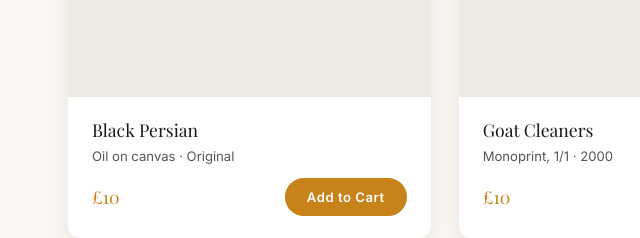
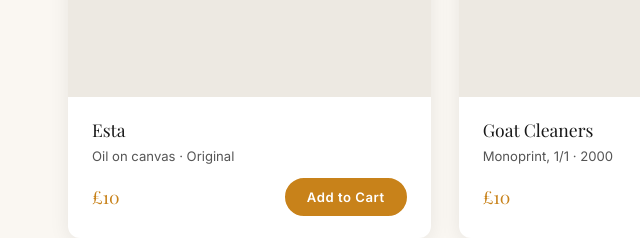
Before and after one commit to ivoperry-debug/madeleine-town-art, a website: page public/index.html in a window 1280 px wide. Shown: the part 6707-6945 px from the top of the page, 0-640 px from the left. Drawn offline with nearby package versions, Linux system fonts and the light colour scheme; a web font is replaced by a local one.

Commit message:
Rename Black Persian to Esta

```diff
--- a/public/index.html
+++ b/public/index.html
@@ -173,13 +173,13 @@
       <p class="section-sub center">Original paintings, each signed by the artist. Images coming soon — all works are one of a kind.</p>
       <div class="shop-grid">
 
-        <div class="shop-card" data-title="Black Persian" data-price="10" data-meta="Oil on canvas · Original">
+        <div class="shop-card" data-title="Esta" data-price="10" data-meta="Oil on canvas · Original">
           <div class="shop-img shop-img-placeholder">
             <svg viewBox="0 0 24 24" fill="none" stroke="currentColor" stroke-width="1"><rect x="3" y="3" width="18" height="18" rx="2"/><circle cx="8.5" cy="8.5" r="1.5"/><path d="M21 15l-5-5L5 21"/></svg>
             <span>Image coming soon</span>
           </div>
           <div class="shop-body">
-            <h3>Black Persian</h3>
+            <h3>Esta</h3>
             <p class="shop-meta">Oil on canvas · Original</p>
             <div class="shop-footer">
               <span class="shop-price">£10</span>
--- a/public/script.js
+++ b/public/script.js
@@ -2,7 +2,7 @@
 const paintings = [
   {
     src: 'Paintings%20/IMG_0879.jpeg',
-    title: 'Black Persian',
+    title: 'Esta',
     meta: 'Oil on canvas · Original',
     tags: ['animals']
   },
```
